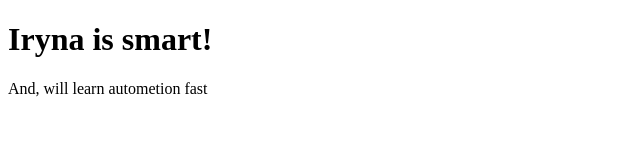
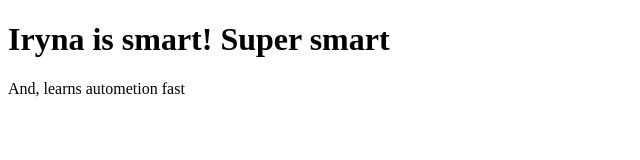
Before and after one commit to IrinaDoku/gitTutorial, a plain HTML site: page index.html in a window 1280 px wide. Shown: the whole page, without its empty margins (0-640 px from the left). Drawn offline with Linux system fonts and the light colour scheme.

Commit message:
Modified index.html and index2.html

```diff
--- a/index.html
+++ b/index.html
@@ -5,7 +5,7 @@
     <title>First HTML with Atom</title>
   </head>
 <body>
-      <h1>Iryna is smart!</h1>
-      <p>And, will learn autometion fast</p>
+      <h1>Iryna is smart! Super smart</h1>
+      <p>And, learns autometion fast</p>
 </body>
 </html>
```
Also changed, not shown: index2.html (+1 -1 lines).
